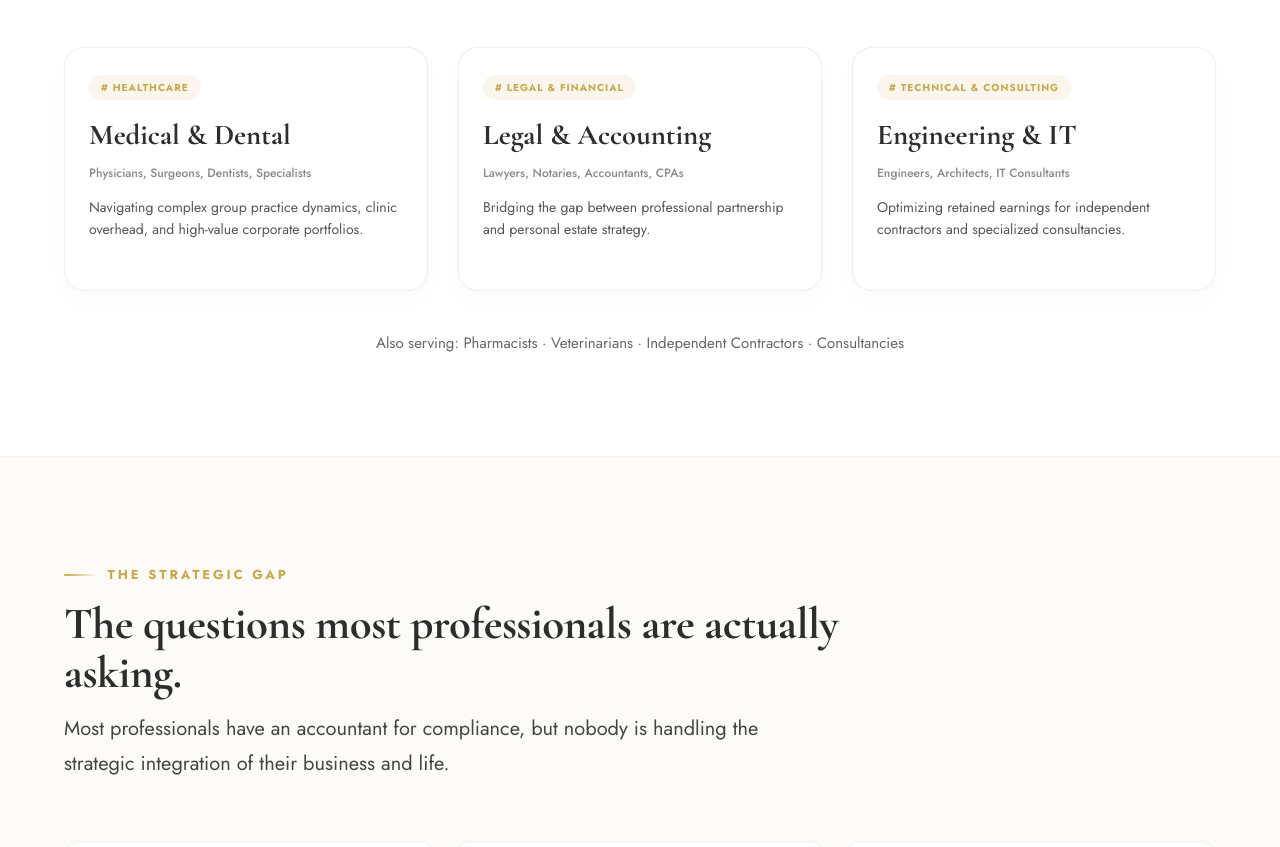
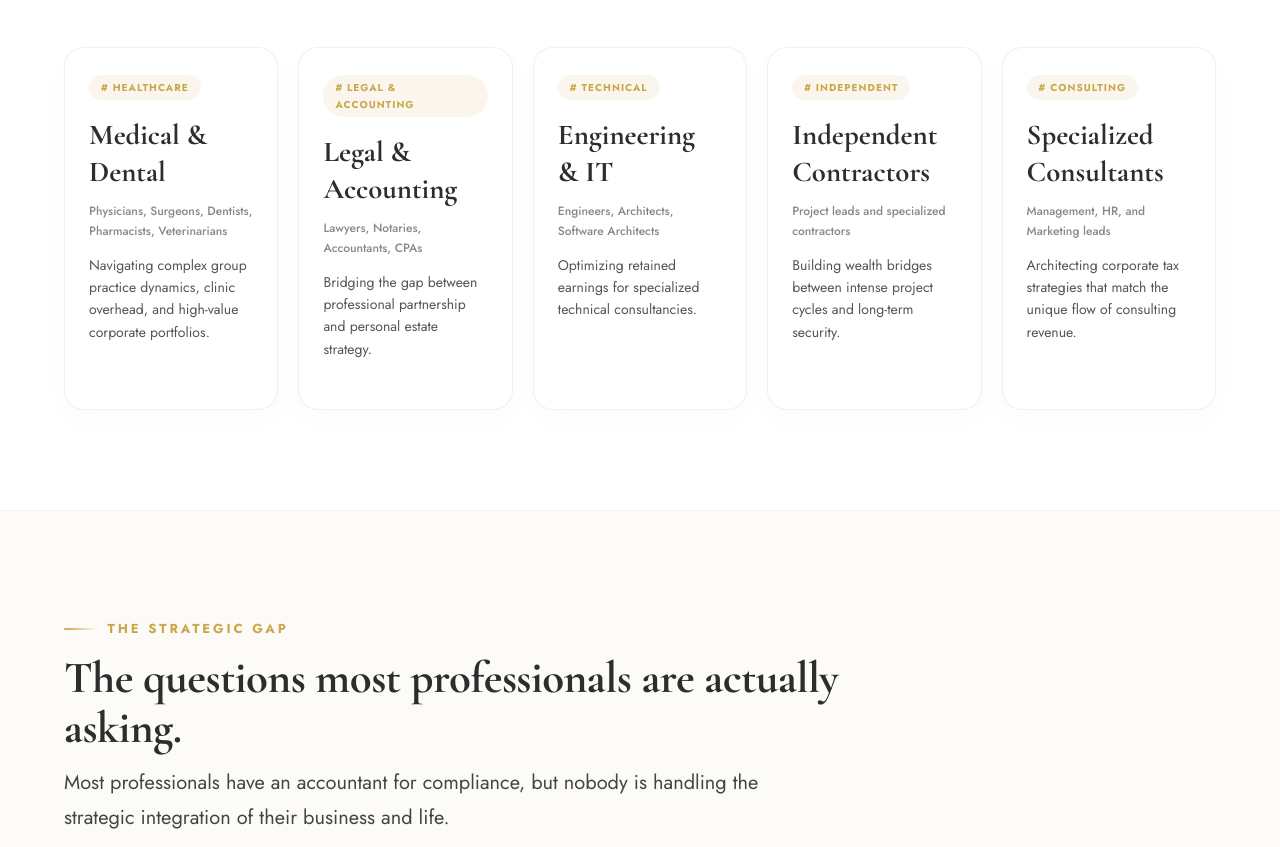
Before and after one commit to lgil-ipfs/ipfs_v2, a plain HTML site: page incorporated-professionals.html in a window 1280 px wide. Shown: the part 1015-1862 px from the top of the page. Drawn offline with nearby package versions, Linux system fonts and the light colour scheme; a script that the page names is missing.

Commit message:
feat: restructure Incorporated Professionals who we serve grid to 5 columns

```diff
--- a/css/incorporated-professionals.css
+++ b/css/incorporated-professionals.css
@@ -34,8 +34,8 @@
 
 .resource-grid {
     display: grid;
-    grid-template-columns: repeat(3, 1fr);
-    gap: 30px;
+    grid-template-columns: repeat(5, 1fr);
+    gap: 20px;
 }
 
 .resource-card {
@@ -432,6 +432,10 @@
 
 /* RESPONSIVE */
 @media (max-width: 1200px) {
+    .resource-grid {
+        grid-template-columns: repeat(3, 1fr);
+    }
+
     .biz-grid {
         grid-template-columns: repeat(2, 1fr);
     }
@@ -446,8 +450,10 @@
 }
 
 @media (max-width: 900px) {
+    .resource-grid {
+        grid-template-columns: 1fr;
+    }
 
-    .resource-grid,
     .concerns-grid {
         grid-template-columns: 1fr;
     }
--- a/incorporated-professionals.html
+++ b/incorporated-professionals.html
@@ -75,7 +75,7 @@
                     <div class="res-card-top">
                         <span class="res-category"># HEALTHCARE</span>
                         <h3>Medical & Dental</h3>
-                        <p class="res-meta">Physicians, Surgeons, Dentists, Specialists</p>
+                        <p class="res-meta">Physicians, Surgeons, Dentists, Pharmacists, Veterinarians</p>
                         <p class="res-desc">Navigating complex group practice dynamics, clinic overhead, and high-value
                             corporate portfolios.</p>
                     </div>
@@ -83,7 +83,7 @@
                 <!-- Professional Services -->
                 <article class="resource-card">
                     <div class="res-card-top">
-                        <span class="res-category"># LEGAL & FINANCIAL</span>
+                        <span class="res-category"># LEGAL & ACCOUNTING</span>
                         <h3>Legal & Accounting</h3>
                         <p class="res-meta">Lawyers, Notaries, Accountants, CPAs</p>
                         <p class="res-desc">Bridging the gap between professional partnership and personal estate
@@ -93,17 +93,32 @@
                 <!-- Technical Services -->
                 <article class="resource-card">
                     <div class="res-card-top">
-                        <span class="res-category"># TECHNICAL & CONSULTING</span>
+                        <span class="res-category"># TECHNICAL</span>
                         <h3>Engineering & IT</h3>
-                        <p class="res-meta">Engineers, Architects, IT Consultants</p>
-                        <p class="res-desc">Optimizing retained earnings for independent contractors and specialized
-                            consultancies.</p>
+                        <p class="res-meta">Engineers, Architects, Software Architects</p>
+                        <p class="res-desc">Optimizing retained earnings for specialized technical consultancies.</p>
                     </div>
                 </article>
-            </div>
-            <div
-                style="margin-top: 40px; text-align: center; font-family: var(--font-body); color: #666; font-size: 15px;">
-                Also serving: Pharmacists · Veterinarians · Independent Contractors · Consultancies
+                <!-- Independent Contractors -->
+                <article class="resource-card">
+                    <div class="res-card-top">
+                        <span class="res-category"># INDEPENDENT</span>
+                        <h3>Independent Contractors</h3>
+                        <p class="res-meta">Project leads and specialized contractors</p>
+                        <p class="res-desc">Building wealth bridges between intense project cycles and long-term
+                            security.</p>
+                    </div>
+                </article>
+                <!-- Specialized Consultants -->
+                <article class="resource-card">
+                    <div class="res-card-top">
+                        <span class="res-category"># CONSULTING</span>
+                        <h3>Specialized Consultants</h3>
+                        <p class="res-meta">Management, HR, and Marketing leads</p>
+                        <p class="res-desc">Architecting corporate tax strategies that match the unique flow of
+                            consulting revenue.</p>
+                    </div>
+                </article>
             </div>
         </div>
     </section>
```
Also changed, not shown: business-owners.html (+4 -4 lines).
